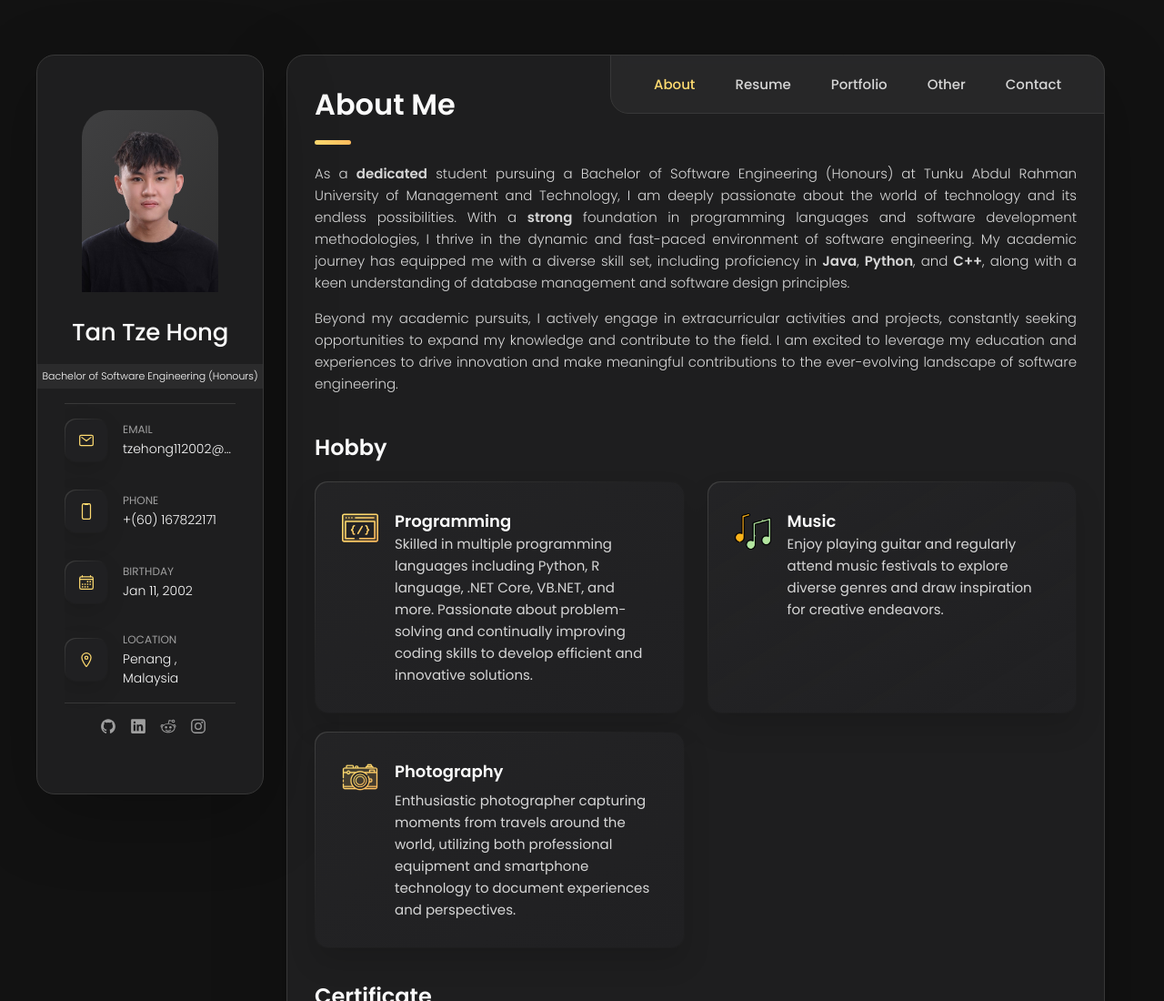
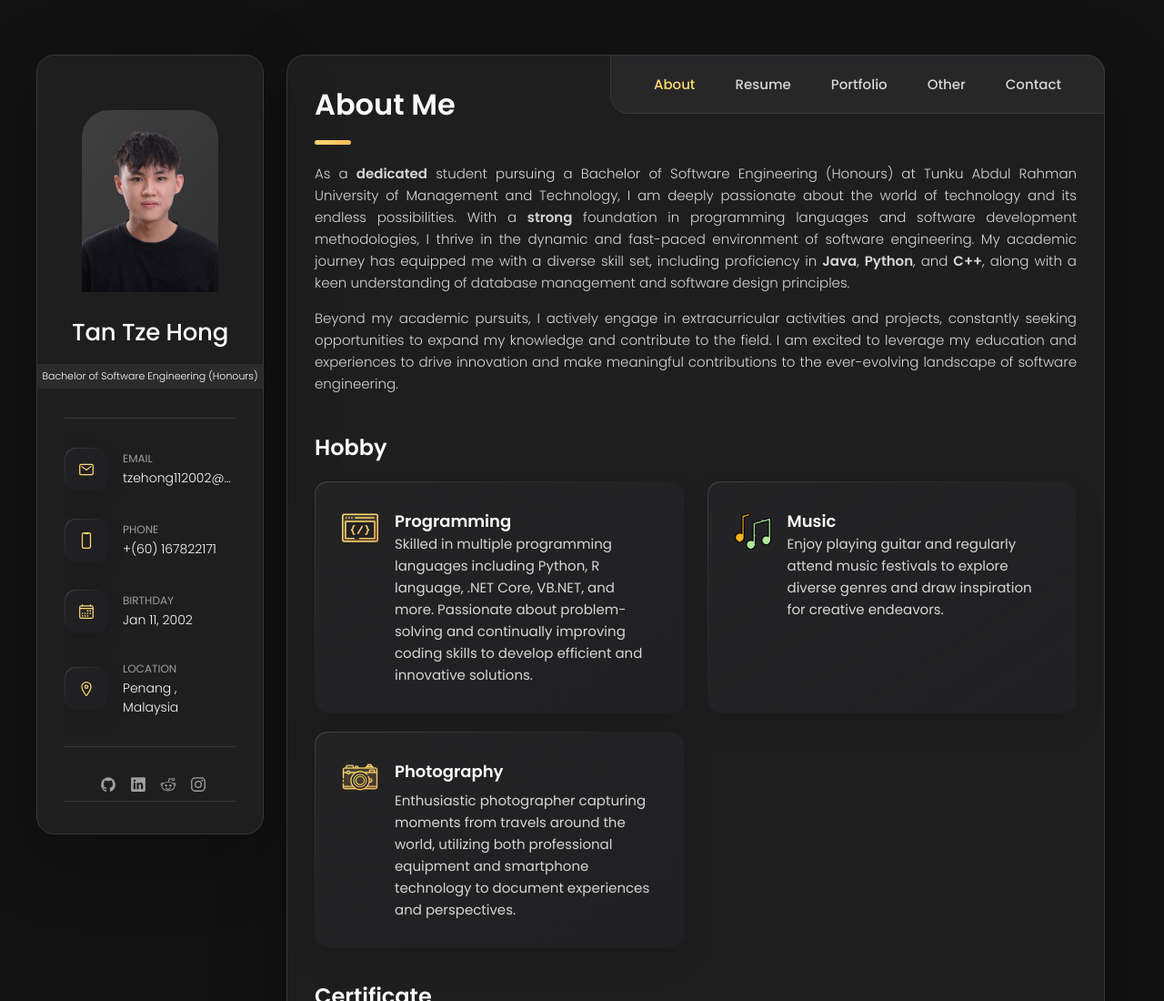
Before and after one commit to Tzehong112002/Introduction.github.io, a plain HTML site: page index.html in a window 1280 px wide. Shown: the top 1100 px of the page at 91% size. Drawn offline with nearby package versions, Linux system fonts and the light colour scheme.

Commit message:
Version Separator

```diff
--- a/assets/css/style.css
+++ b/assets/css/style.css
@@ -179,7 +179,17 @@ article {
   width: 100%;
   height: 1px;
   background: var(--jet);
-  margin: 16px 0;
+  margin-top: 5px;
+  margin-bottom: 10px;
+}
+
+.socialSeparator{
+  width: 100%;
+  height: 1px;
+  background: var(--jet);
+  padding: 0%;
+  margin-top: 5px;
+  margin-bottom: 5px;
 }
 
 .icon-box {
@@ -1405,7 +1415,7 @@ textarea.form-input::-webkit-resizer { display: none; }
 
   .info_more-btn ion-icon { display: none; }
 
-  .separator { margin: 32px 1; }
+  .separator { margin: 32px 0; }
 
   .contacts-list { gap: 20px; }
 
--- a/index.html
+++ b/index.html
@@ -152,7 +152,9 @@
           </li>
 
         </ul>
-        <div class="separator"></div>
+
+        <div class="socialSeparator"></div>
+
 
       </div>
 
```
